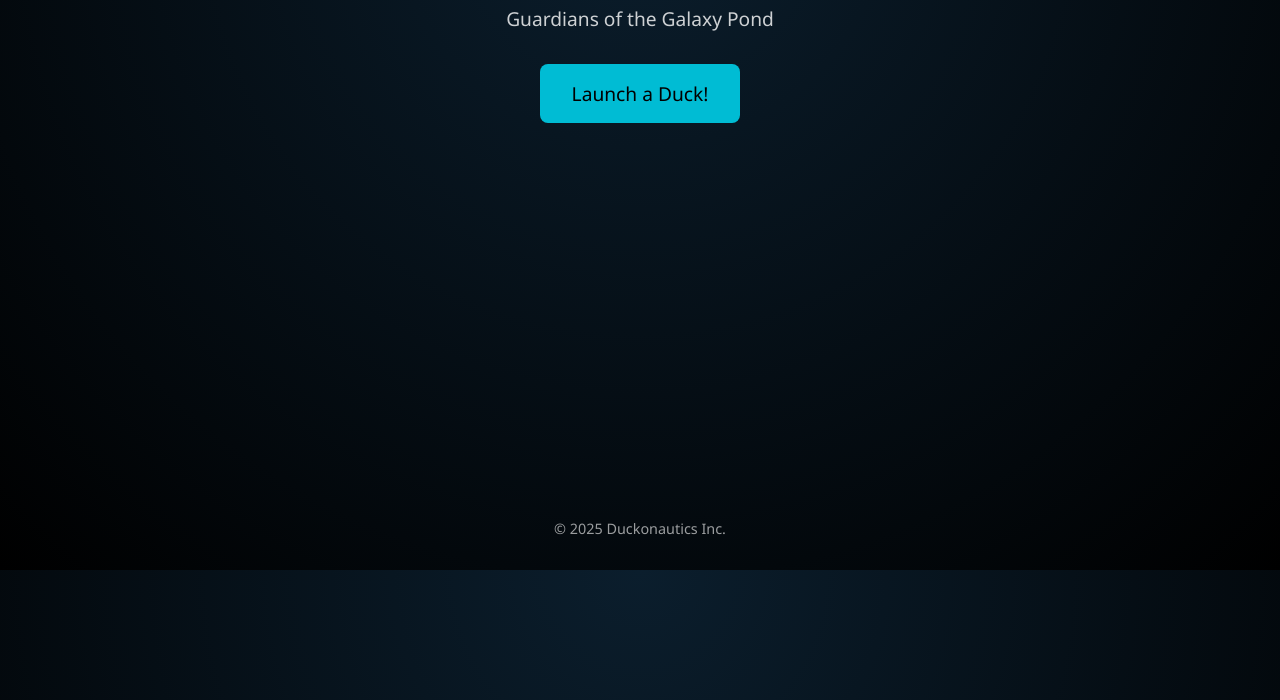
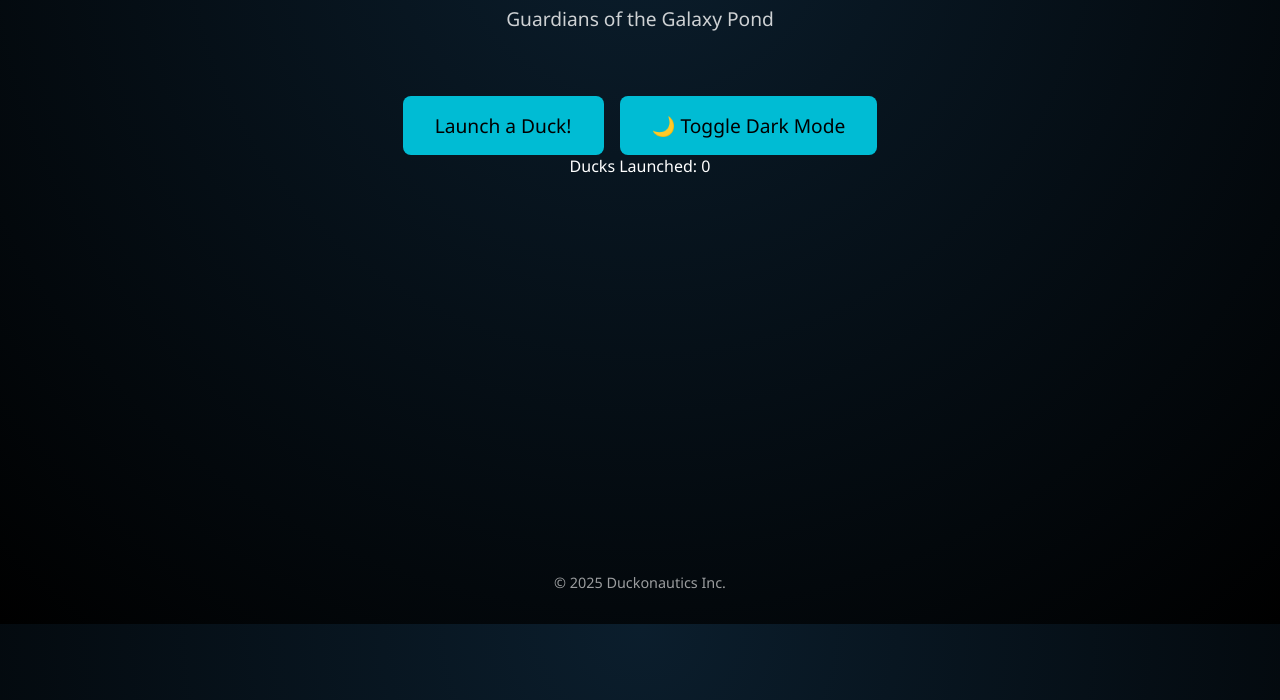
Before and after one commit to 23b-morrison/nothing-really, a plain HTML site: page index.html in a window 1280 px wide. Shown: the part 100-800 px from the top of the page. Drawn offline with Linux system fonts and the light colour scheme.

Commit message:
Update index.html

```diff
--- a/index.html
+++ b/index.html
@@ -13,7 +13,11 @@
   </header>
 
   <main>
-    <button id="launchDuck">Launch a Duck!</button>
+    <div class="controls">
+      <button id="launchDuck">Launch a Duck!</button>
+      <button id="toggleTheme">🌙 Toggle Dark Mode</button>
+    </div>
+    <p>Ducks Launched: <span id="duckCount">0</span></p>
     <div class="duck-container" id="duckContainer"></div>
   </main>
 
@@ -21,6 +25,9 @@
     <p>&copy; 2025 Duckonautics Inc.</p>
   </footer>
 
+  <!-- Sound effect -->
+  <audio id="quackSound" src="https://www.soundjay.com/button/beep-07.wav"></audio>
+
   <script src="script.js"></script>
 </body>
 </html>
```
